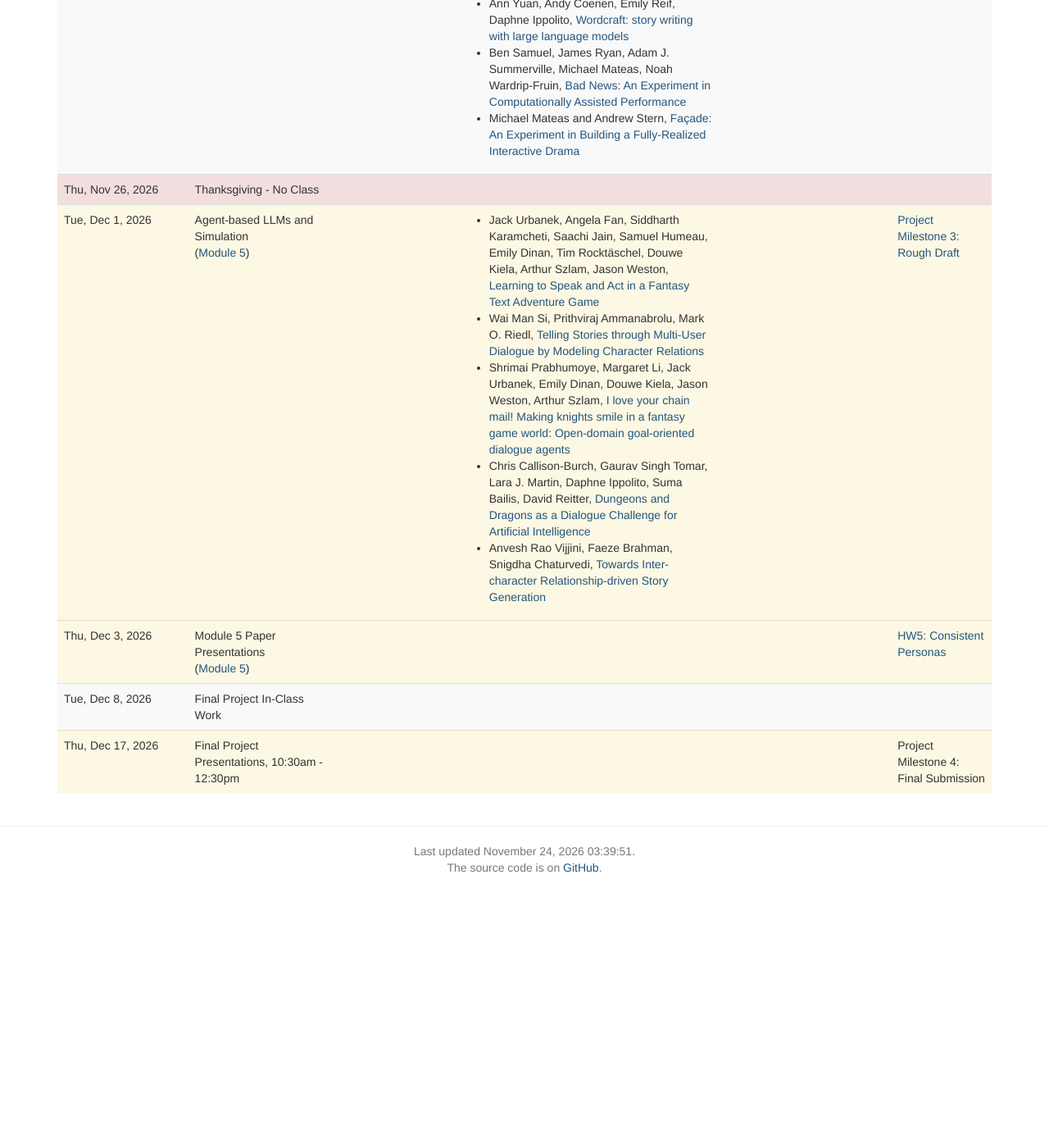
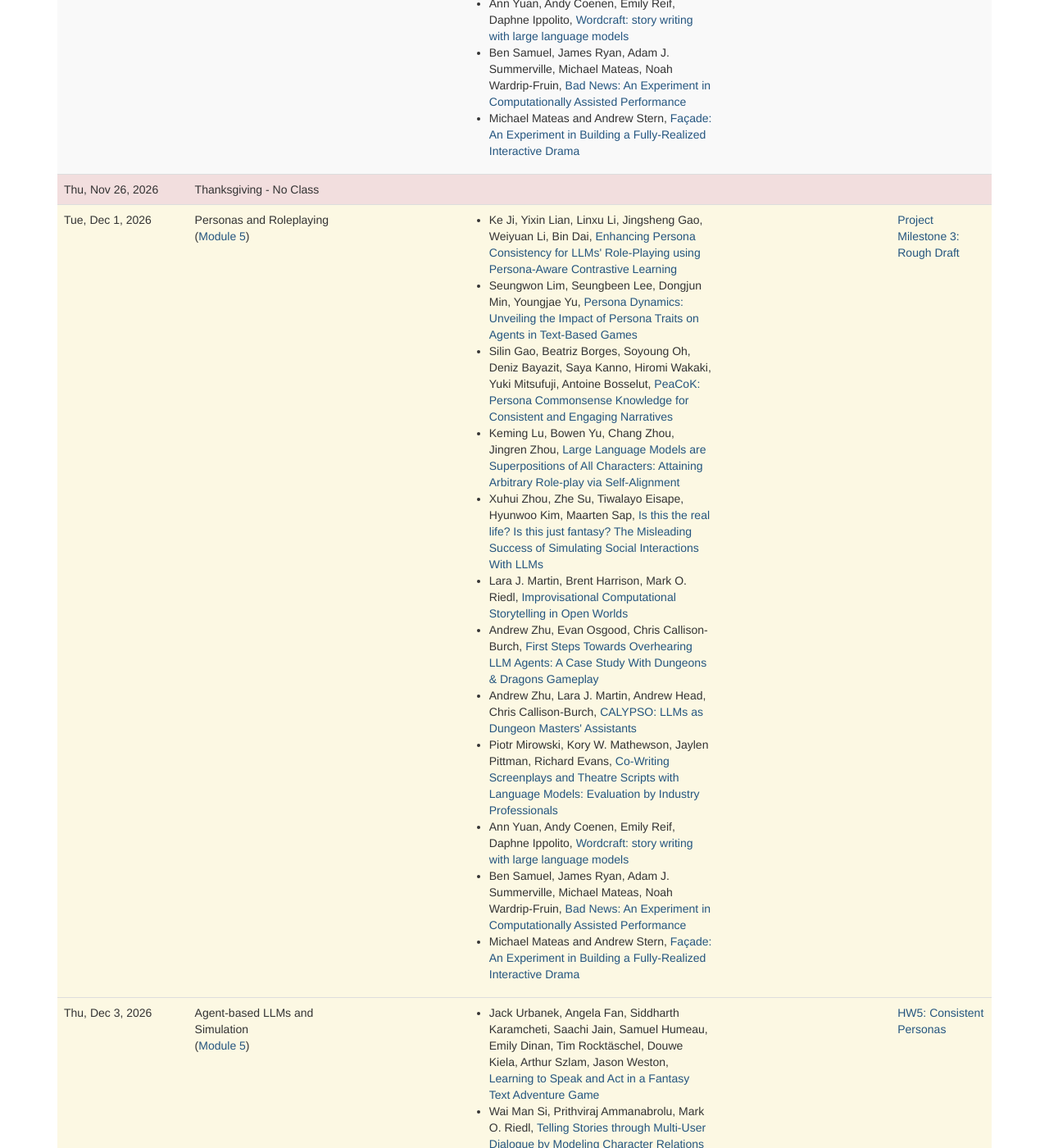
Before and after one commit to lara-martin/neurosymbolic-text-gen, a Jekyll site: the page built from lectures.md, in a window 1280 px wide and 1400 px high, scrolled down 10795 px. Shown: the whole window at 82% size. Built offline with Jekyll 4.4.1, drawn with Linux system fonts in a browser that asks for light colours; nearby versions of some CDN libraries; a script that is not in the unit is left out; before the commit the page ends 11863 px from its top, so only the background shows below that; some of the changed text lies outside the part shown.

Commit message:
schedule update

```diff
--- a/_data/lectures.yaml
+++ b/_data/lectures.yaml
@@ -264,7 +264,7 @@
 
 -
   date: 2026-12-01
-  title: Agent-based LLMs and Simulation
+  title: Personas and Roleplaying
   type: deadline
   homework_due:
     -
@@ -273,7 +273,7 @@
 
 -
   date: 2026-12-03
-  title: Module 5 Paper Presentations
+  title: Agent-based LLMs and Simulation
   type: deadline
   homework_due:
     -
@@ -282,7 +282,7 @@
 
 -
   date: 2026-12-08
-  title: Final Project In-Class Work
+  title: Module 5 Paper Presentations
 
 
 
--- a/_data/modules.yaml
+++ b/_data/modules.yaml
@@ -854,8 +854,6 @@
     -
       title: Personas and Roleplaying
       slides: #slides/25-12-04_roleplay.pdf
-      guest_speaker: Arya Honraopatil
-      guest_url: https://aryahonraopatil.github.io/
       readings:
         -
           title: Enhancing Persona Consistency for LLMs' Role-Playing using Persona-Aware Contrastive Learning
```
